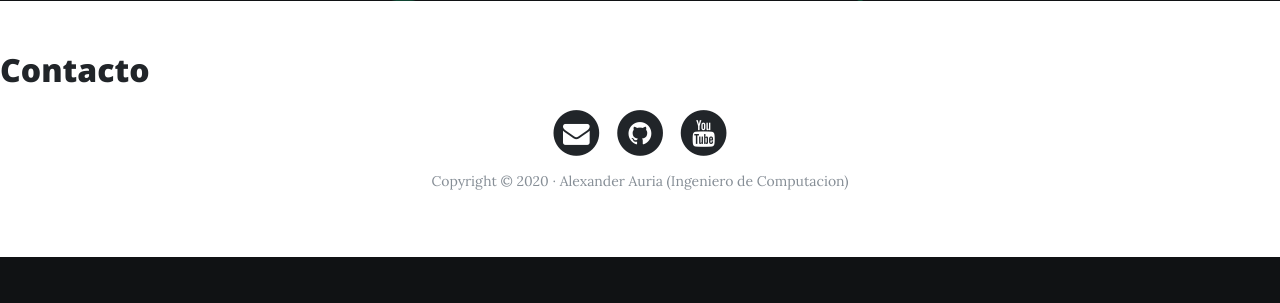
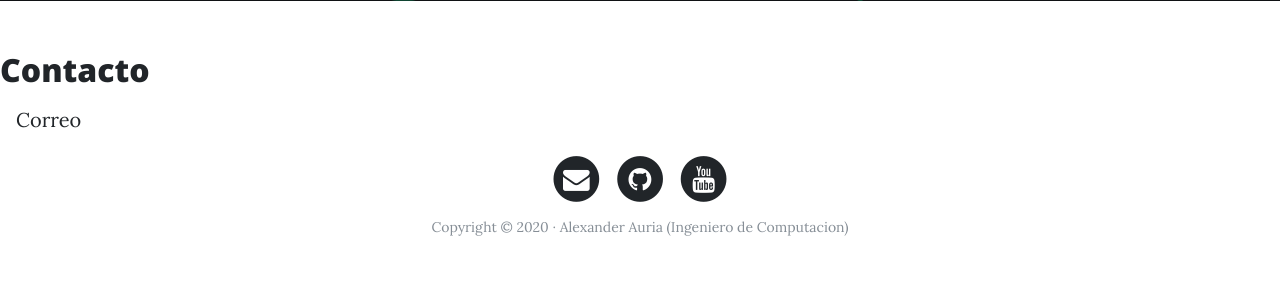
Before and after one commit to aauria/Otro_proyecto, a Django app: page //contact in a window 1280 px wide. Shown: the part 601-904 px from the top of the page. Before the commit the page ends 858 px from the top, so only its background shows below. Run offline with Django 3.2, Linux system fonts and the light colour scheme; some libraries are stand-ins or nearby versions.

Commit message:
template_cambios_7

```diff
--- a/core/template/contact.html
+++ b/core/template/contact.html
@@ -9,4 +9,5 @@
 
 {% block content %}
     <h2> Contacto </h2>
+    <a class="nav-link" href="{% url 'correo' %}">Correo</a>
 {% endblock %}
--- a/core/views.py
+++ b/core/views.py
@@ -12,4 +12,6 @@ def portfolio(request, plantilla="portfolio.html"):
     return render(request, plantilla);
 def login(request, plantilla="login.html"):
     return render(request, plantilla);
+def correo(request, plantilla="correo.html"):
+    return render(request, plantilla);
 # Create your views here.
--- a/proyectomanual/urls.py
+++ b/proyectomanual/urls.py
@@ -22,5 +22,6 @@ urlpatterns = [
     path('/contact', views.contact , name="contacto"),
     path('/portfolio', views.portfolio , name="portafolio"),
     path('/login', views.login , name="login"),
+    path('/correo', views.correo , name="correo"),
     path('admin/', admin.site.urls),
 ]
```
